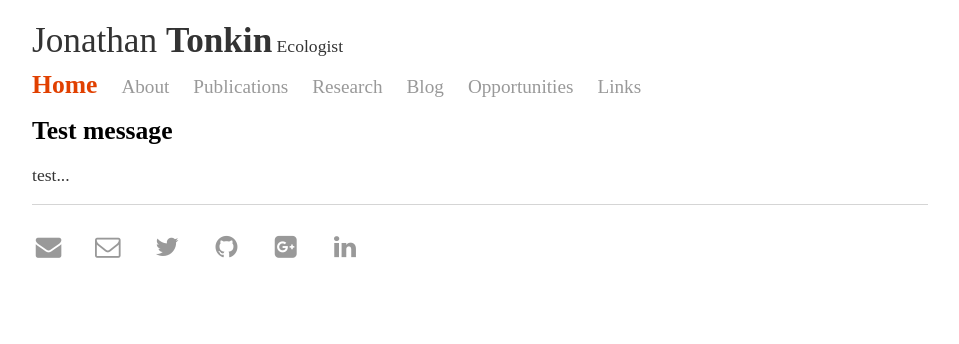
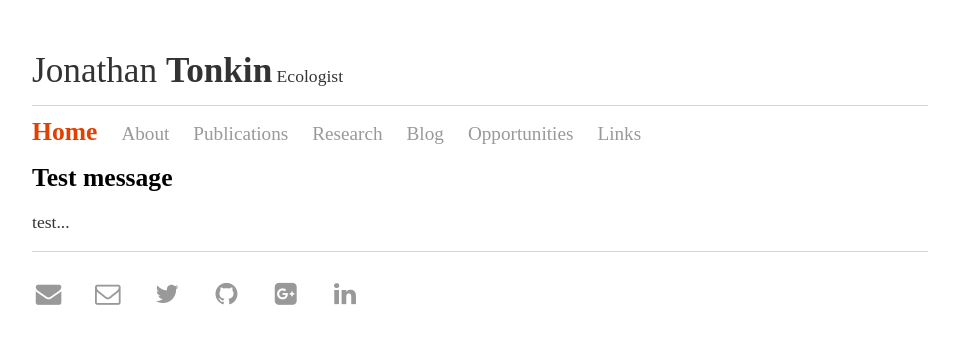
Before and after one commit to jdtonkin/jdtonkin.github.io, a Jekyll site: the page built from index.html, in a window 1280 px wide. Shown: the top 344 px of the page, without its empty margins (160-1119 px from the left). Built offline with Jekyll 4.4.1, drawn with Linux system fonts in a browser that asks for light colours; nearby versions of some CDN libraries; some web fonts are replaced.

Commit message:
Update main.css

```diff
--- a/css/main.css
+++ b/css/main.css
@@ -1,5 +1,5 @@
 
-body { margin: 30px auto; width: 70%; }
+body { margin: 60px auto; width: 70%; }
 
 a { text-decoration: none; color: #E14000; }
 a:hover { text-decoration: underline; }
@@ -24,7 +24,7 @@ nav ul .activepage a { color: #E14000; font-size: 1.6em; font-weight: bold;}
 nav ul li .activepage a { color: #E14000; font-size: 1.6em; font-weight: bold;}
 nav ul li .activepage a:hover { text-decoration: none; color: #E14000;}
 
-
+nav { border-top: 1px solid #d5d5d5; }
 footer { border-top: 1px solid #d5d5d5; font-size: 1.6em; }
 footer a:hover { color: #E14000; }
 
```
